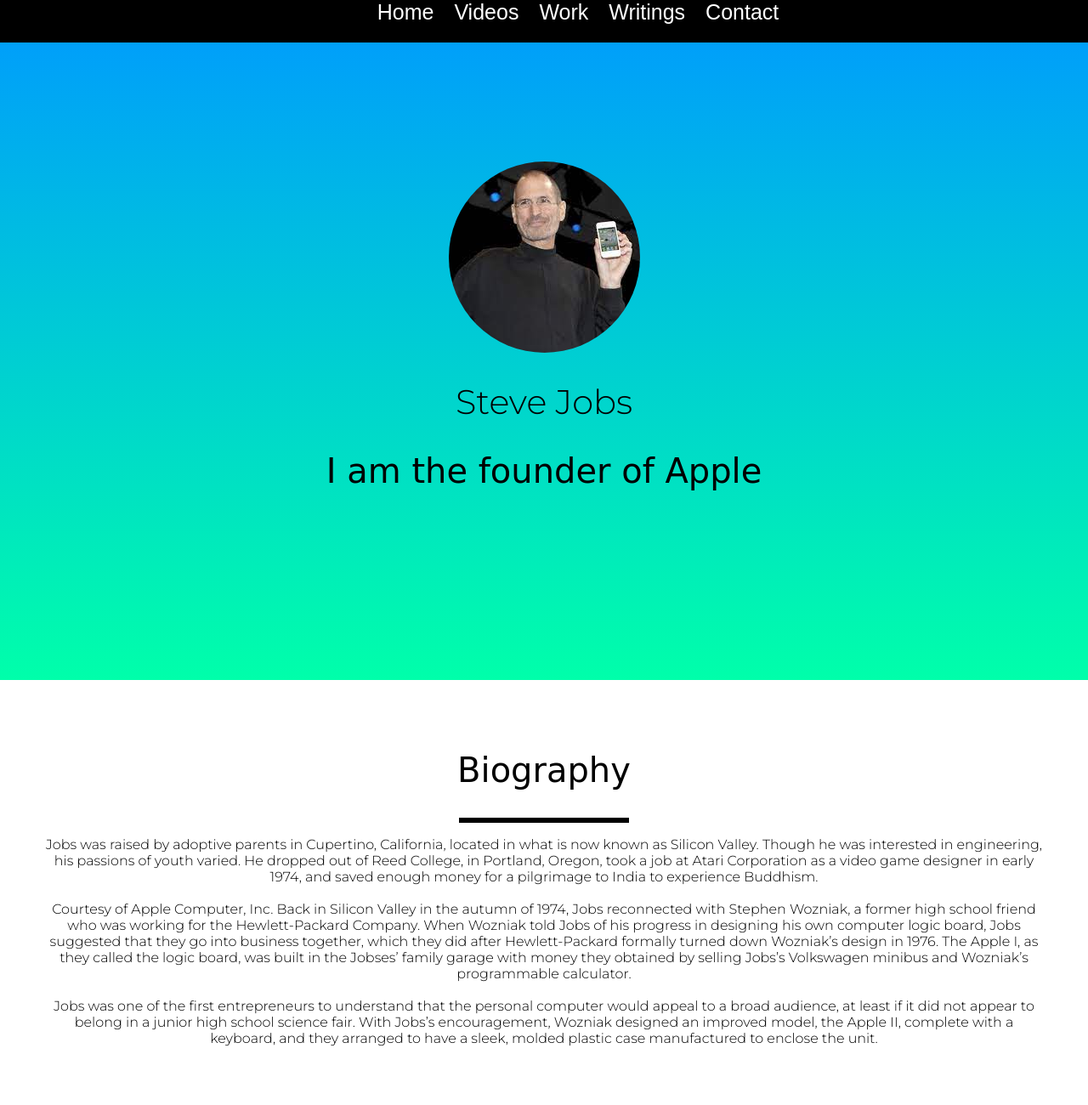
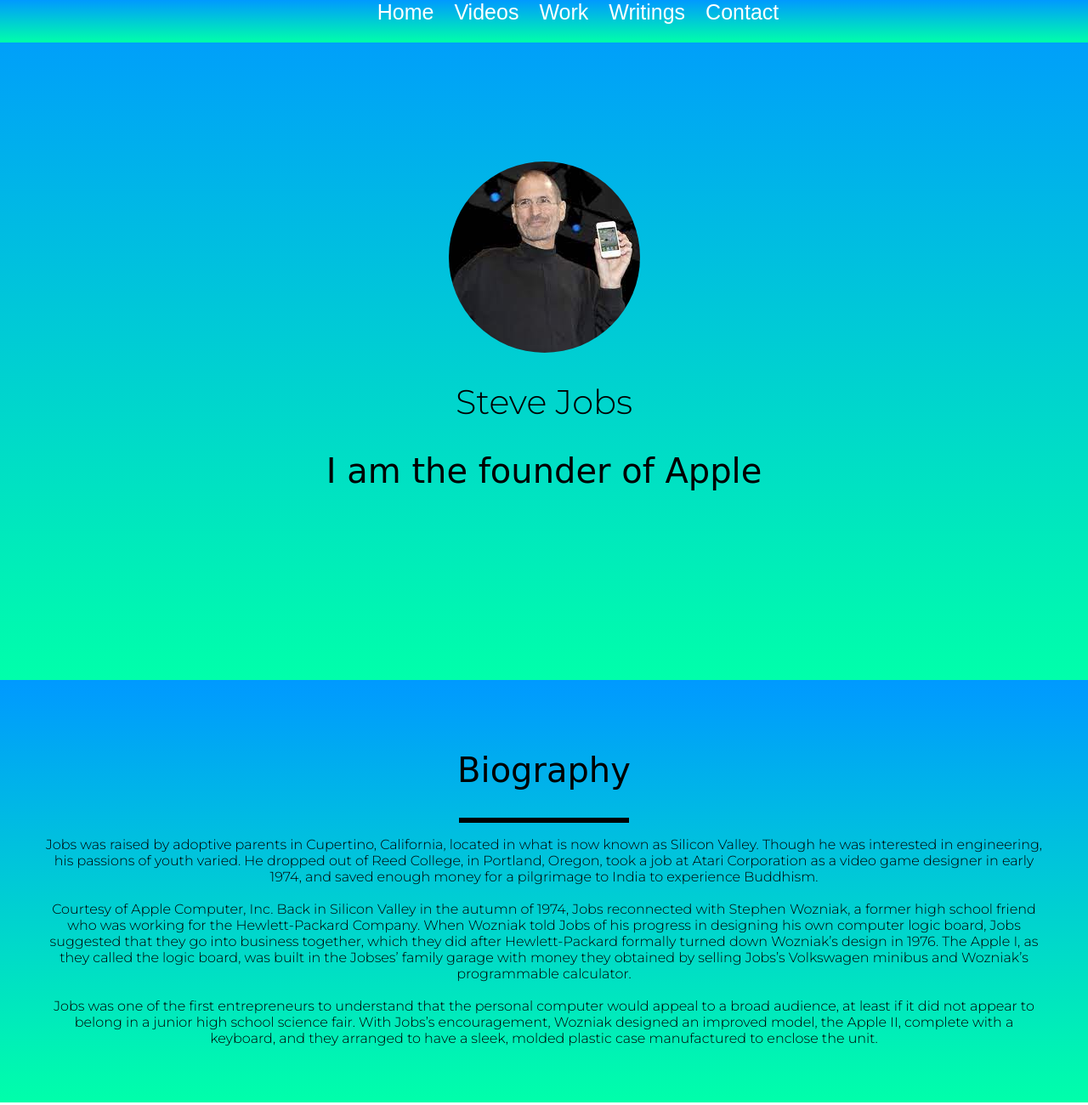
Before and after one commit to A6Coding/All-About-Steve-Jobs, a plain HTML site: page index.html in a window 1280 px wide. Shown: the top 1300 px of the page at 85% size. Drawn offline with Linux system fonts and the light colour scheme.

Commit message:
Add files via upload

```diff
--- a/style.css
+++ b/style.css
@@ -44,7 +44,8 @@
 .menu {
     margin-top: 0px;
     width: 100%;
-    background-color: black;
+    background: linear-gradient(#0099ff 0%, #00ffaa 100%);
+    ;
     list-style: none;
     position: fixed;
     top: 0px;
@@ -77,7 +78,7 @@
 }
 
 .links:hover {
-    background-color: rgb(0, 195, 255);
+    background: linear-gradient(#0099ff 0%, #00ffaa 100%);
     text-decoration: underline;
     font-size: 30px;
 }
@@ -103,3 +104,7 @@
 #contact iframe {
     width: 100%;
 }
+
+section {
+    background: linear-gradient(#0099ff 0%, #00ffaa 100%);
+}
```
